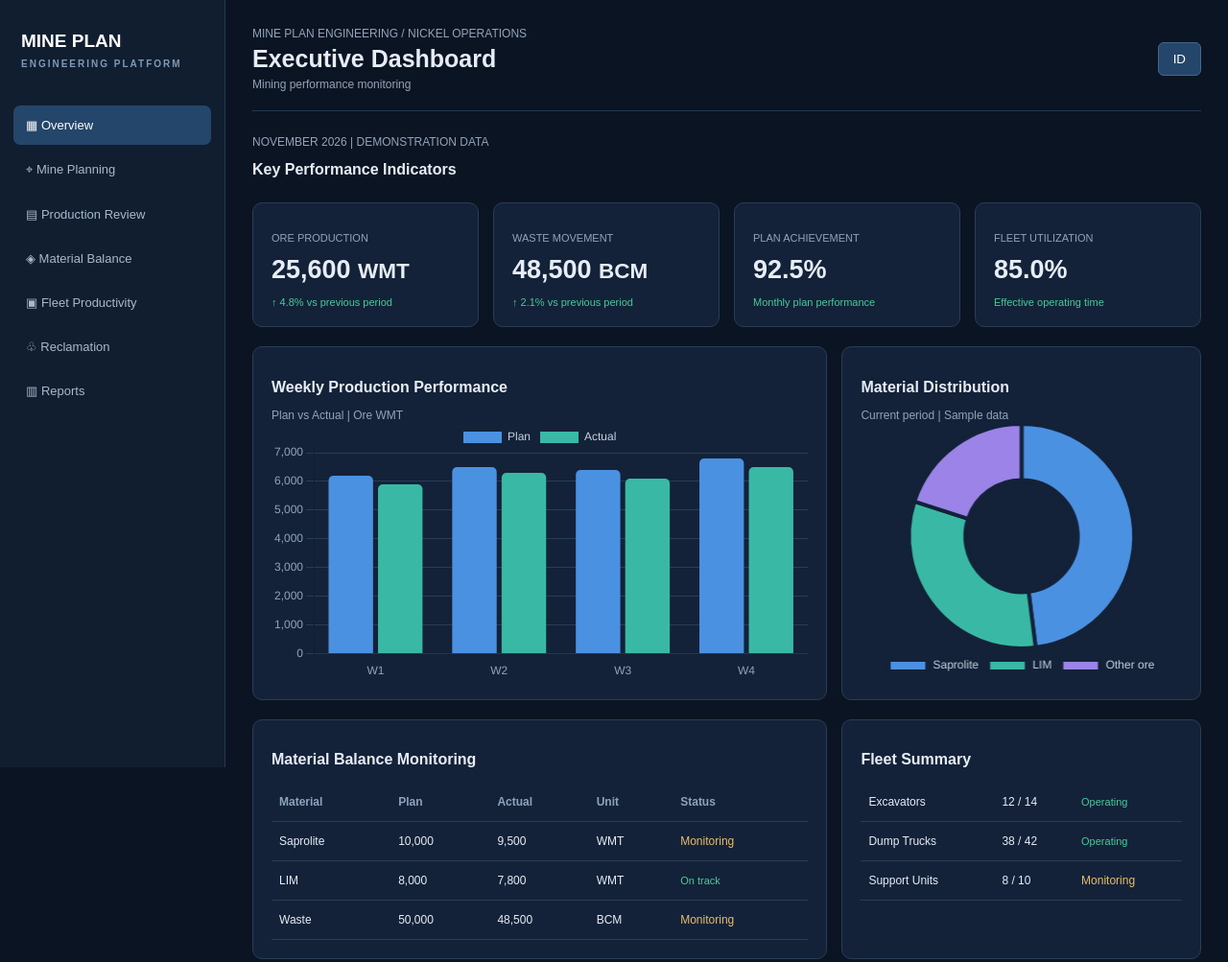
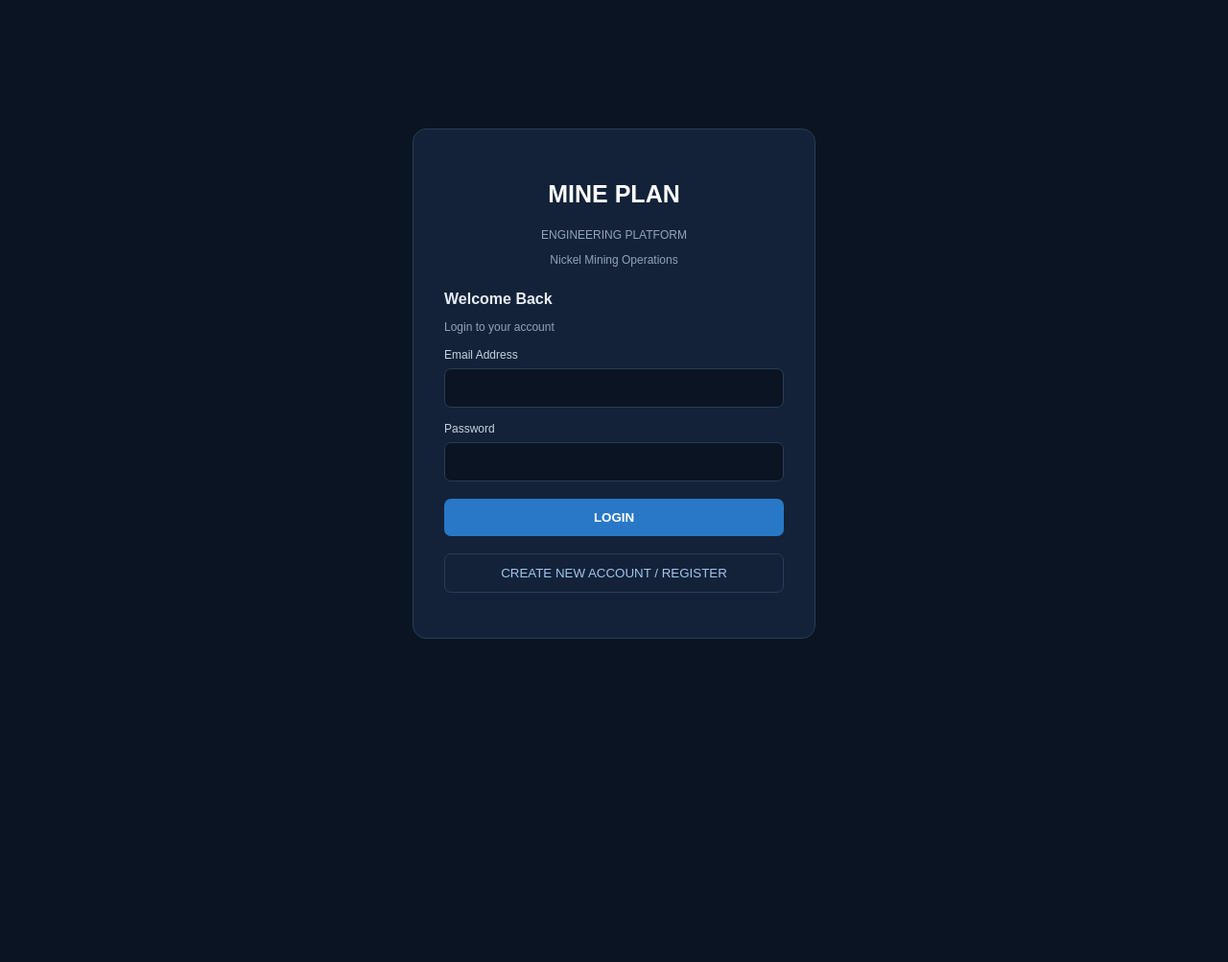
Before and after one commit to mineplan13031993-dot/mine-plan-dashboard, a plain HTML site: page index.html in a window 1280 px wide. Shown: the top 1003 px of the page at 96% size. After the commit the page ends 800 px from the top, so only its background shows below. Drawn offline with nearby package versions, Linux system fonts and the light colour scheme; no server answers.

Commit message:
Add Supabase Login and Register Authentication

```diff
--- a/index.html
+++ b/index.html
@@ -37,9 +37,161 @@ th{color:#8ca3bd}
 .footer{color:#70859f;font-size:11px;margin-top:35px}
 @media(max-width:900px){.sidebar{width:65px;padding:15px 6px}.brand{font-size:0}.brand small{display:none}.nav{font-size:0;text-align:center;padding:13px 5px}.nav::first-letter{font-size:19px}.main{margin-left:65px;padding:15px}.kpis{grid-template-columns:repeat(2,1fr)}.grid{grid-template-columns:1fr}}
 @media(max-width:480px){.kpis{grid-template-columns:1fr 1fr}.value{font-size:20px}.top{gap:10px}.main{padding:12px}}
+
+/* LOGIN AND REGISTER DESIGN */
+body:not(.authenticated) .sidebar,
+body:not(.authenticated) .main {
+    display: none;
+}
+
+.auth-screen {
+    display: none;
+    min-height: 100vh;
+    background: #0b1422;
+    align-items: center;
+    justify-content: center;
+    padding: 20px;
+}
+
+body:not(.authenticated) .auth-screen {
+    display: flex;
+}
+
+.auth-card {
+    width: 100%;
+    max-width: 420px;
+    padding: 32px;
+    background: #132238;
+    border: 1px solid #293d56;
+    border-radius: 14px;
+}
+
+.auth-brand {
+    text-align: center;
+    margin-bottom: 25px;
+}
+
+.auth-brand h2 {
+    color: white;
+    font-size: 25px;
+}
+
+.auth-brand p,
+.auth-subtitle {
+    color: #91a4ba;
+    font-size: 12px;
+}
+
+.auth-card label {
+    display: block;
+    color: #c5d2e1;
+    font-size: 12px;
+    margin: 15px 0 7px;
+}
+
+.auth-card input {
+    width: 100%;
+    padding: 12px;
+    color: white;
+    background: #0b1422;
+    border: 1px solid #293d56;
+    border-radius: 7px;
+}
+
+.auth-primary,
+.auth-secondary {
+    width: 100%;
+    padding: 12px;
+    margin-top: 18px;
+    border-radius: 7px;
+    cursor: pointer;
+}
+
+.auth-primary {
+    color: white;
+    background: #2878c7;
+    border: 0;
+    font-weight: bold;
+}
+
+.auth-secondary {
+    color: #9fc7f0;
+    background: transparent;
+    border: 1px solid #293d56;
+}
+
+.auth-message {
+    color: #4cc99b;
+    font-size: 12px;
+    margin-top: 15px;
+    overflow-wrap: anywhere;
+}
+
+.auth-error {
+    color: #ff8888;
+}
+
 </style>
 </head>
 <body>
+
+<!-- LOGIN AND REGISTER SCREEN -->
+<div class="auth-screen">
+  <div class="auth-card">
+
+    <div class="auth-brand">
+      <h2>MINE PLAN</h2>
+      <p>ENGINEERING PLATFORM</p>
+      <p>Nickel Mining Operations</p>
+    </div>
+
+    <div id="loginForm">
+      <h2>Welcome Back</h2>
+      <p class="auth-subtitle">Login to your account</p>
+
+      <form id="loginFormElement">
+        <label>Email Address</label>
+        <input id="loginEmail" type="email" required>
+
+        <label>Password</label>
+        <input id="loginPassword" type="password" required>
+
+        <button class="auth-primary" type="submit">LOGIN</button>
+      </form>
+
+      <button class="auth-secondary" type="button" onclick="showRegister()">
+        CREATE NEW ACCOUNT / REGISTER
+      </button>
+    </div>
+
+    <div id="registerForm" hidden>
+      <h2>Create Account</h2>
+      <p class="auth-subtitle">Register Mine Plan Engineering</p>
+
+      <form id="registerFormElement">
+        <label>Full Name</label>
+        <input id="registerName" type="text" required>
+
+        <label>Email Address</label>
+        <input id="registerEmail" type="email" required>
+
+        <label>Password</label>
+        <input id="registerPassword" type="password" minlength="8" required>
+
+        <label>Confirm Password</label>
+        <input id="registerConfirm" type="password" minlength="8" required>
+
+        <button class="auth-primary" type="submit">REGISTER</button>
+      </form>
+
+      <button class="auth-secondary" type="button" onclick="showLogin()">
+        BACK TO LOGIN
+      </button>
+    </div>
+
+    <div id="authMessage" class="auth-message"></div>
+  </div>
+</div>
 
 <aside class="sidebar">
 <div class="brand">MINE PLAN<small>ENGINEERING PLATFORM</small></div>
@@ -192,7 +344,8 @@ if(window.Chart){
 <!-- SUPABASE JAVASCRIPT LIBRARY -->
 <script src="https://cdn.jsdelivr.net/npm/@supabase/supabase-js@2/dist/umd/supabase.js"></script>
 
-<!-- SUPABASE DATABASE CONNECTION -->
+
+<!-- SUPABASE AUTHENTICATION -->
 <script>
 const SUPABASE_URL =
   "https://mjerfpzagymscioovzji.supabase.co";
@@ -205,22 +358,133 @@ const supabaseClient = window.supabase.createClient(
   SUPABASE_PUBLISHABLE_KEY
 );
 
-async function testSupabaseConnection() {
-    const { data, error } = await supabaseClient
-        .from("production_daily")
-        .select("id")
-        .limit(1);
+const authMessage = document.getElementById("authMessage");
+
+function showMessage(message, isError = false) {
+  authMessage.textContent = message;
+  authMessage.classList.toggle("auth-error", isError);
+}
+
+function showRegister() {
+  document.getElementById("loginForm").hidden = true;
+  document.getElementById("registerForm").hidden = false;
+  showMessage("");
+}
+
+function showLogin() {
+  document.getElementById("registerForm").hidden = true;
+  document.getElementById("loginForm").hidden = false;
+  showMessage("");
+}
+
+// LOGIN
+document.getElementById("loginFormElement")
+.addEventListener("submit", async (event) => {
+  event.preventDefault();
+
+  const email = document.getElementById("loginEmail").value.trim();
+  const password = document.getElementById("loginPassword").value;
+
+  showMessage("Signing in...");
+
+  const { data, error } = await supabaseClient.auth
+    .signInWithPassword({ email, password });
 
   if (error) {
-        console.error("Supabase connection failed:", error.message);
+    showMessage(error.message, true);
     return;
   }
 
-    console.log("SUCCESS: Supabase database connected!");
-    console.log("Database response:", data);
+  setAuthenticated(data.session);
+  showMessage("");
+});
+
+// REGISTER
+document.getElementById("registerFormElement")
+.addEventListener("submit", async (event) => {
+  event.preventDefault();
+
+  const fullName = document.getElementById("registerName").value.trim();
+  const email = document.getElementById("registerEmail").value.trim();
+  const password = document.getElementById("registerPassword").value;
+  const confirm = document.getElementById("registerConfirm").value;
+
+  if (password !== confirm) {
+    showMessage("Password confirmation does not match.", true);
+    return;
   }
 
-testSupabaseConnection();
+  if (password.length < 8) {
+    showMessage("Password must contain at least 8 characters.", true);
+    return;
+  }
+
+  showMessage("Creating account...");
+
+  const { data, error } = await supabaseClient.auth.signUp({
+    email,
+    password,
+    options: {
+      data: { full_name: fullName },
+      emailRedirectTo:
+        "https://mineplan13031993-dot.github.io/mine-plan-dashboard/"
+    }
+  });
+
+  if (error) {
+    showMessage(error.message, true);
+    return;
+  }
+
+  if (data.session) {
+    setAuthenticated(data.session);
+    showMessage("Registration successful.");
+  } else {
+    showMessage(
+      "Account created. Please verify your email before login."
+    );
+  }
+});
+
+// SESSION
+function setAuthenticated(session) {
+  document.body.classList.toggle("authenticated", Boolean(session));
+
+  let logout = document.getElementById("logoutButton");
+
+  if (session && !logout) {
+    logout = document.createElement("button");
+    logout.id = "logoutButton";
+    logout.className = "lang";
+    logout.textContent = "Logout";
+    document.querySelector(".top").appendChild(logout);
+
+    logout.addEventListener("click", async () => {
+      const { error } = await supabaseClient.auth.signOut();
+      if (error) showMessage(error.message, true);
+    });
+  }
+
+  if (!session && logout) logout.remove();
+}
+
+// RESTORE SESSION
+async function initializeAuthentication() {
+  const { data, error } = await supabaseClient.auth.getSession();
+
+  if (error) {
+    showMessage(error.message, true);
+    return;
+  }
+
+  setAuthenticated(data.session);
+}
+
+initializeAuthentication();
+
+supabaseClient.auth.onAuthStateChange((event, session) => {
+  setAuthenticated(session);
+});
 </script>
 
 </body>
```
Lines whose indentation alone changed are shown as unchanged.
